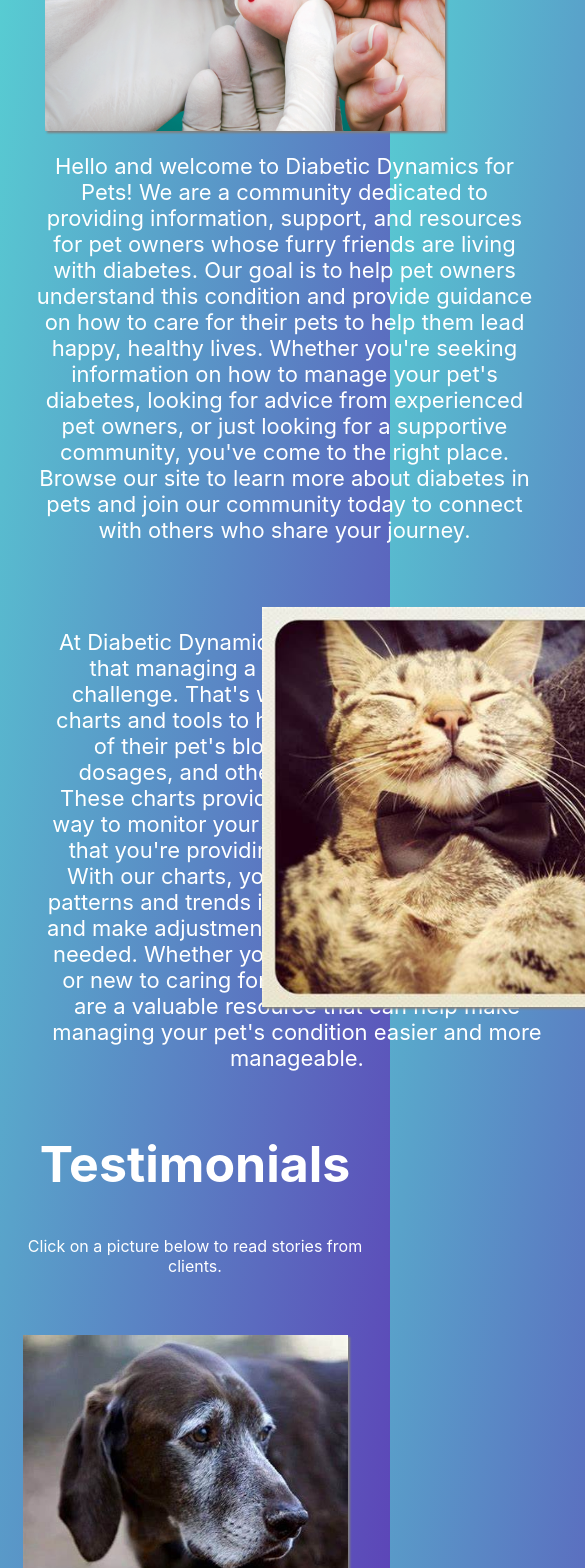
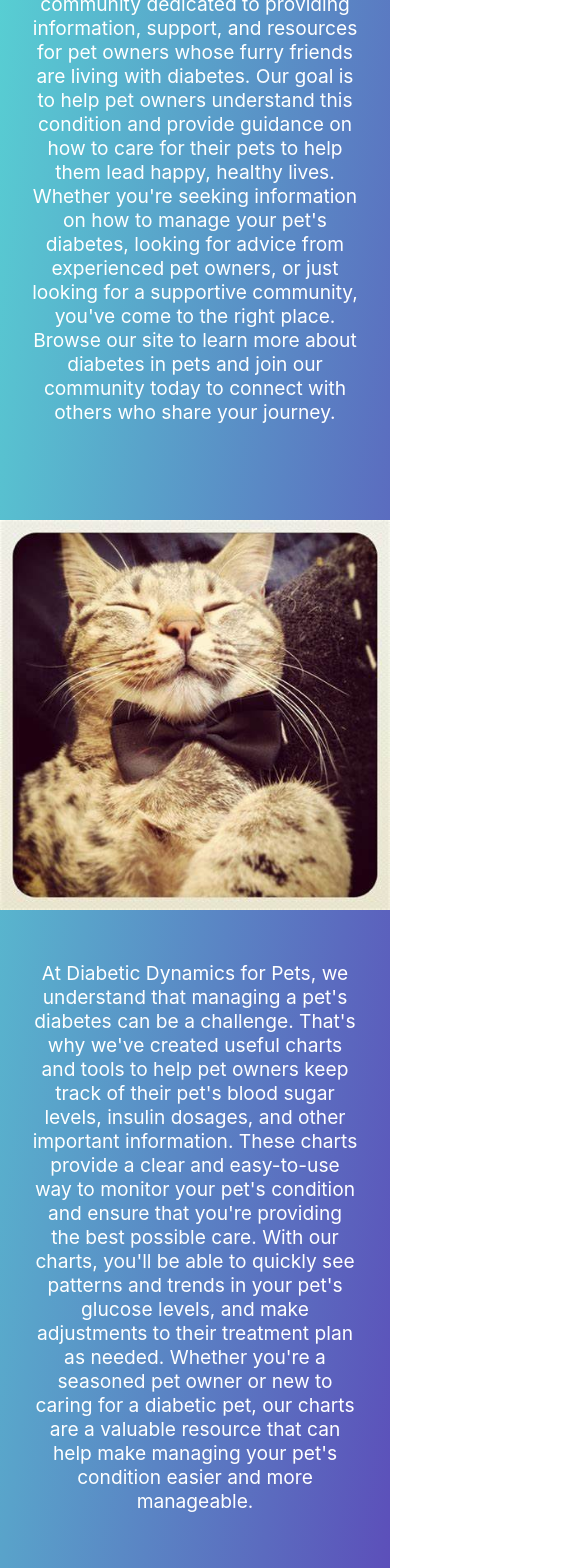
Before and after one commit to threnody5/Diabetic-Dynamics, a React (Create React App) app: page / in a window 390 px wide. Shown: the part 432-2000 px from the top of the page, 585 px wide, since content can reach past the window. Built offline with nearby package versions, Linux system fonts and the light colour scheme; no server answers.

Commit message:
update styling for home contents to be more responsive

```diff
--- a/src/pages/home-contents/index.jsx
+++ b/src/pages/home-contents/index.jsx
@@ -38,9 +38,14 @@ class HomeContents extends React.Component {
             </p>
           </span>
         </div>
-        <div className='landing-page-gentlemen'>
-          <div className='landing-page-message'>
-            <p className='landing-page-message-text'>
+        <div className='landing-page-gentleman-container'>
+          <img
+            src={catGentlemen}
+            alt=''
+            className='gentleman-image'
+          />
+          <div className='landing-page-gentleman-message'>
+            <p className='landing-page-gentleman-message-text'>
               At Diabetic Dynamics for Pets, we understand that managing a pet's
               diabetes can be a challenge. That's why we've created useful
               charts and tools to help pet owners keep track of their pet's
@@ -54,13 +59,6 @@ class HomeContents extends React.Component {
               are a valuable resource that can help make managing your pet's
               condition easier and more manageable.
             </p>
-          </div>
-          <div>
-            <img
-              src={catGentlemen}
-              alt=''
-              className='gentlemen-image'
-            />
           </div>
         </div>
         <h2>Testimonials</h2>
--- a/src/pages/home-contents/styles.scss
+++ b/src/pages/home-contents/styles.scss
@@ -1,67 +1,61 @@
 @import './../../styles/variables.scss';
 
 .landing-page-container {
-    max-width: 1140px;
-    padding: 15px;
-    margin: auto;
-
-    .blood-test-image {
-        @include box-shadow;
-        width: 400px;
-        height: 400px;
-        margin-left: 30px;
-    }
+    margin: 0 auto;
 
     .landing-page-intro-container {
         display: flex;
-        flex-direction: row;
-        flex-wrap: wrap;
-        margin-top: 50px;
+        flex-direction: column;
+        align-items: center;
+
+        .blood-test-image {
+            margin-top: 2rem;
+            max-width: 50%;
         }
 
         .intro-message {
-        display: flexbox;
-        margin-left: 5vw;
-        padding-right: 5vw;
+            text-align: center;
+            margin: 2rem;
+
+            .landing-page-message-text {
+                font-size: 1.2rem;
+                line-height: 1.5rem;
+                color: $light-text-color;
+            }
+        }
     }
 
-    .gentlemen-image {
-        @include box-shadow;
-        height: 400px;
-        width: 400px;
-        margin-right: 30px;
+    .landing-page-gentleman-container {
+        display: flex;
+        flex-direction: column;
+        align-items: center;
+        margin-top: 2rem;
+
+        .gentleman-image {
+            max-width: 100%;
         }
 
-    .landing-page-message {
-        display: flexbox;
-        padding-right: 5vw;
-        justify-content: center;
-        align-items: center;
-        width: 50vw
+        .landing-page-gentleman-message {
+            text-align: center;
+            margin: 2rem;
+
+            .landing-page-gentleman-message-text {
+                font-size: 1.2rem;
+                line-height: 1.5rem;
+                color: $light-text-color;
             }
-
-    .landing-page-message-text {
-        color: $light-text-color;
-        font-size: 22px;
-        width: 500px;
         }
-
-    .landing-page-gentlemen {
-        display: flex;
-        margin-top: 5vh;
-        margin-left: 2rem;
     }
 
     .gallery-image-container {
+
         display: flex;
         flex-direction: row;
+        justify-content: space-between;
         flex-wrap: wrap;
-        align-items: center;
+        margin-top: 5vh;
         justify-content: center;
-        margin-top: 5vh;
-        overflow: hidden;
-
-    }
+        margin: 2rem 0;
 
         .gallery-image {
             @include box-shadow;
@@ -75,15 +69,18 @@
                 transform: scale(1.05);
             }
         }
+    }
 
     h2 {
         text-align: center;
-        color: #fff;
-        font-size: 50px;
+        margin-top: 2rem;
+        font-size: 30px;
+        color: $light-text-color;
     }
 
     p {
-        color: #fff;
         text-align: center;
+        margin-bottom: 2rem;
+        color: $light-text-color;
     }
 }
```
Lines whose indentation alone changed are shown as unchanged.
